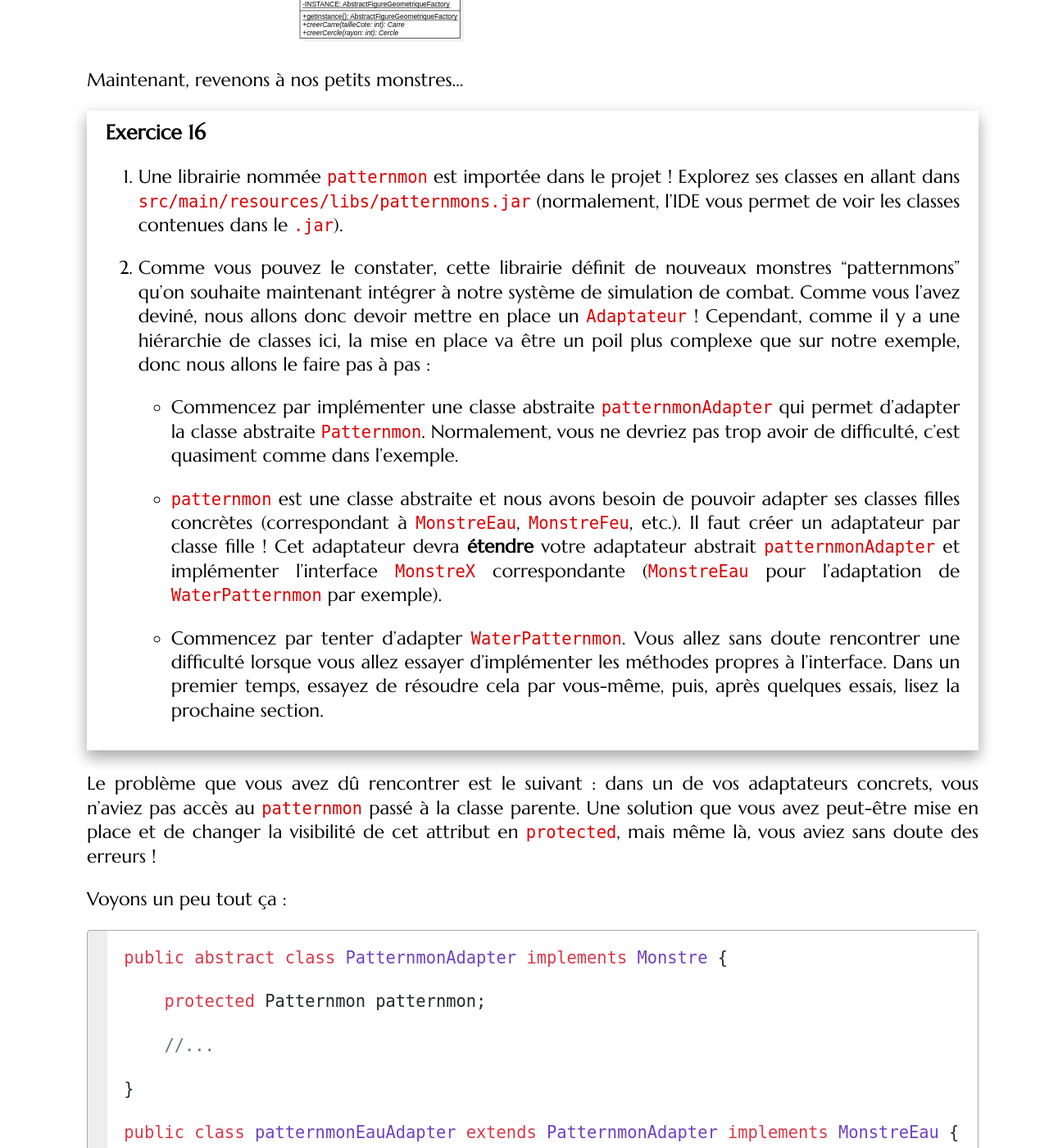
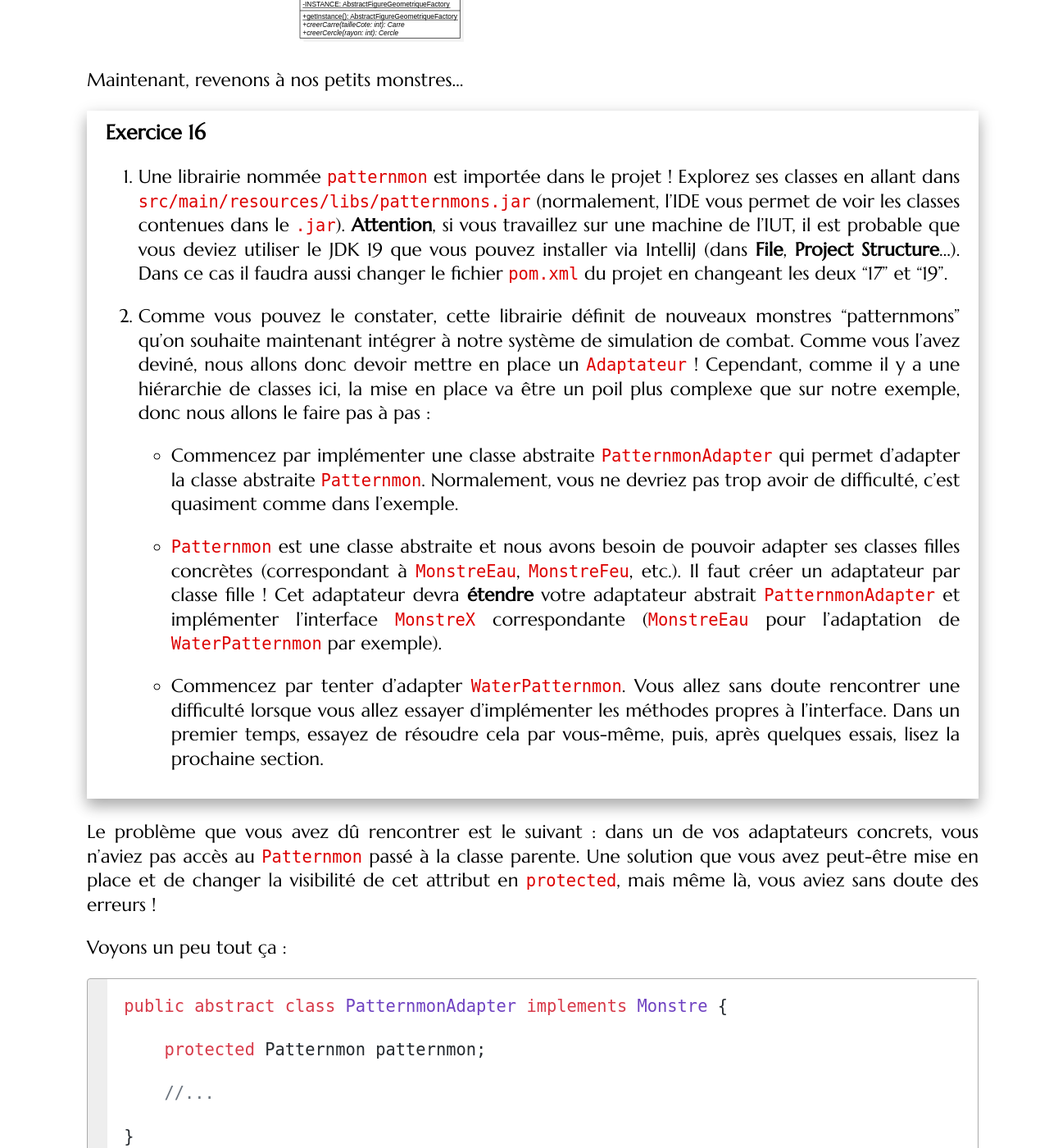
Before and after one commit to mgasquet/R304-QualiteDeveloppement, a Jekyll site: the page built from tutorials/tutorial4.md, in a window 1280 px wide and 1400 px high, scrolled down 57347 px. Shown: the whole window at 82% size. Built offline with Jekyll 4.4.1, drawn with Linux system fonts in a browser that asks for light colours; some web fonts are replaced; some of the changed text lies outside the part shown.

Commit message:
add instructions fix tp4 patternmons

````diff
--- a/tutorials/tutorial4.md
+++ b/tutorials/tutorial4.md
@@ -1652,19 +1652,19 @@ Maintenant, revenons à nos petits monstres...
 
 <div class="exercise">
 
-1. Une librairie nommée `patternmon` est importée dans le projet ! Explorez ses classes en allant dans `src/main/resources/libs/patternmons.jar` (normalement, l'IDE vous permet de voir les classes contenues dans le `.jar`).
+1. Une librairie nommée `patternmon` est importée dans le projet ! Explorez ses classes en allant dans `src/main/resources/libs/patternmons.jar` (normalement, l'IDE vous permet de voir les classes contenues dans le `.jar`). **Attention**, si vous travaillez sur une machine de l'IUT, il est probable que vous deviez utiliser le JDK 19 que vous pouvez installer via IntelliJ (dans **File**, **Project Structure**...). Dans ce cas il faudra aussi changer le fichier `pom.xml` du projet en changeant les deux "17" et "19".
 
 2. Comme vous pouvez le constater, cette librairie définit de nouveaux monstres "patternmons" qu'on souhaite maintenant intégrer à notre système de simulation de combat. Comme vous l'avez deviné, nous allons donc devoir mettre en place un `Adaptateur` ! Cependant, comme il y a une hiérarchie de classes ici, la mise en place va être un poil plus complexe que sur notre exemple, donc nous allons le faire pas à pas :
 
-    * Commencez par implémenter une classe abstraite `patternmonAdapter` qui permet d'adapter la classe abstraite `Patternmon`. Normalement, vous ne devriez pas trop avoir de difficulté, c'est quasiment comme dans l'exemple.
-
-    * `patternmon` est une classe abstraite et nous avons besoin de pouvoir adapter ses classes filles concrètes (correspondant à `MonstreEau`, `MonstreFeu`, etc.). Il faut créer un adaptateur par classe fille ! Cet adaptateur devra **étendre** votre adaptateur abstrait `patternmonAdapter` et implémenter l'interface `MonstreX` correspondante (`MonstreEau` pour l'adaptation de `WaterPatternmon` par exemple).
+    * Commencez par implémenter une classe abstraite `PatternmonAdapter` qui permet d'adapter la classe abstraite `Patternmon`. Normalement, vous ne devriez pas trop avoir de difficulté, c'est quasiment comme dans l'exemple.
+
+    * `Patternmon` est une classe abstraite et nous avons besoin de pouvoir adapter ses classes filles concrètes (correspondant à `MonstreEau`, `MonstreFeu`, etc.). Il faut créer un adaptateur par classe fille ! Cet adaptateur devra **étendre** votre adaptateur abstrait `PatternmonAdapter` et implémenter l'interface `MonstreX` correspondante (`MonstreEau` pour l'adaptation de `WaterPatternmon` par exemple).
 
     * Commencez par tenter d'adapter `WaterPatternmon`. Vous allez sans doute rencontrer une difficulté lorsque vous allez essayer d'implémenter les méthodes propres à l'interface. Dans un premier temps, essayez de résoudre cela par vous-même, puis, après quelques essais, lisez la prochaine section.
 
 </div>
 
-Le problème que vous avez dû rencontrer est le suivant : dans un de vos adaptateurs concrets, vous n'aviez pas accès au `patternmon` passé à la classe parente. Une solution que vous avez peut-être mise en place et de changer la visibilité de cet attribut en `protected`, mais même là, vous aviez sans doute des erreurs !
+Le problème que vous avez dû rencontrer est le suivant : dans un de vos adaptateurs concrets, vous n'aviez pas accès au `Patternmon` passé à la classe parente. Une solution que vous avez peut-être mise en place et de changer la visibilité de cet attribut en `protected`, mais même là, vous aviez sans doute des erreurs !
 
 Voyons un peu tout ça :
 
@@ -1677,10 +1677,10 @@ public abstract class PatternmonAdapter implements Monstre {
 
 }
 
-public class patternmonEauAdapter extends PatternmonAdapter implements MonstreEau {
+public class PatternmonEauAdapter extends PatternmonAdapter implements MonstreEau {
 
     //Prend un Waterpatternmon en paramètre et pas un Patternmon !
-    public patternmonEauAdapter(WaterPatternmon patternmon) {
+    public PatternmonEauAdapter(WaterPatternmon patternmon) {
         super(patternmon);
     }
 
@@ -1708,7 +1708,7 @@ Mais cette solution n'est pas élégante et il en existe une bien meilleure : la
 
 Quand une classe enfant étend la classe mère, elle peut alors préciser la classe concrète utilisée à la place de `T`. Ainsi, la classe mère est configurée pour utiliser ce type.
 
-Petite démonstration sur `patternmonAdapter` et `patternmonEauAdapter` :
+Petite démonstration sur `PatternmonAdapter` et `PatternmonEauAdapter` :
 
 ```java
 //On définit le paramètre générique T lors de la déclaration de la classe
@@ -1729,11 +1729,11 @@ public abstract class PatternmonAdapter<T extends Patternmon> implements Monstre
 
 //Quand on étend PatternmonAdapter, on précise la classe concrète utilisée (ici, Watterpatternmon)
 //Il faut imaginer que dans la classe mère, le "T" est remplacé par Watterpatternmon.
-public class patternmonEauAdapter extends PatternmonAdapter<Waterpatternmon> implements MonstreEau {
+public class PatternmonEauAdapter extends PatternmonAdapter<Waterpatternmon> implements MonstreEau {
 
     //Prend un Waterpatternmon en paramètre et pas un Patternmon !
     //Maintenant, on est "forcé" d'utiliser ce constructeur.
-    public patternmonEauAdapter(WaterPatternmon patternmon) {
+    public PatternmonEauAdapter(WaterPatternmon patternmon) {
         super(patternmon);
     }
 
@@ -1750,7 +1750,7 @@ Si vous n'avez pas tout compris, n'hésitez pas à en parler avec votre enseigna
 
 <div class="exercise">
 
-1. Adaptez votre code pour introduire la généricité comme dans l'exemple ci-dessus puis implémentez les classes restantes : `PatternmonElectriqueAdapter`, `PatternmonPsyAdapter`, `patternmonFeuAdapter` et `patternmonPlanteAdapter`.
+1. Adaptez votre code pour introduire la généricité comme dans l'exemple ci-dessus puis implémentez les classes restantes : `PatternmonElectriqueAdapter`, `PatternmonPsyAdapter`, `PatternmonFeuAdapter` et `PatternmonPlanteAdapter`.
 
 2. Créez une nouvelle fabrique permettant de créer des `patternmons`.
 
````
Also changed, not shown: other parts of tutorials/tutorial4.md (+1 -1 lines).
